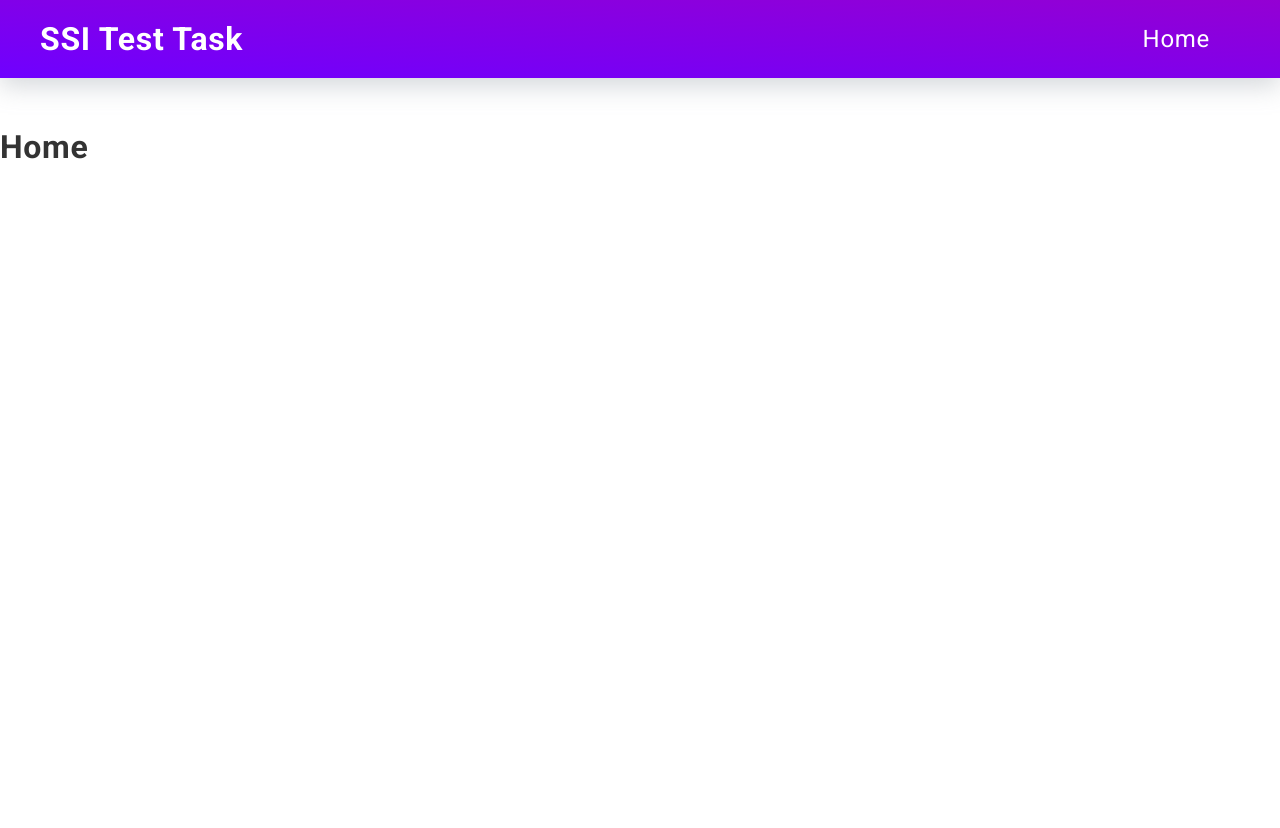
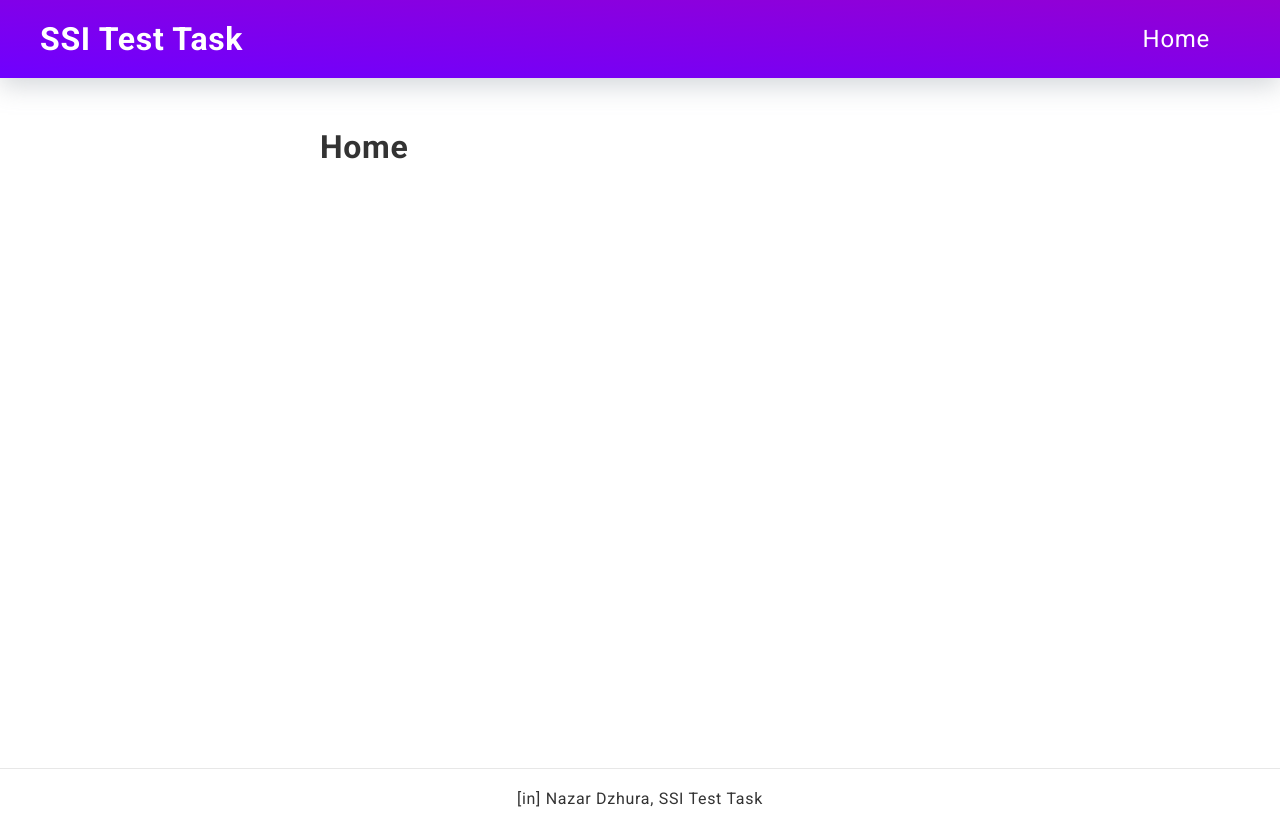
Before and after one commit to nazar-dzhura/ssi-test-task, a React (Create React App) app: page / in a window 1280 px wide. Before the commit the page ends 800 px from the top, so only its background shows below. Built offline with nearby package versions, Linux system fonts and the light colour scheme.

Commit message:
add: container for layout content

```diff
--- a/src/components/layout/Layout.js
+++ b/src/components/layout/Layout.js
@@ -1,9 +1,10 @@
-import React, {useEffect} from 'react'
+import React from 'react'
 
 import './layout.css'
 
 import {Outlet} from 'react-router-dom'
 import Header from "../header/Header";
+import Footer from "../footer/Footer";
 
 
 const Layout = () => {
@@ -11,8 +12,10 @@ const Layout = () => {
         return (
             <div className="layout">
                 <Header/>
-                <Outlet/>
-                {/*<Footer/>*/}
+                <div className="layout__content">
+                    <Outlet/>
+                </div>
+                <Footer/>
             </div>
         )
 }
--- a/src/components/layout/layout.css
+++ b/src/components/layout/layout.css
@@ -1,3 +1,9 @@
 .layout {
     color: var(--txt-color)
 }
+
+.layout__content {
+    margin: 0 auto;
+    width: 50%;
+    min-height: 80vh;
+}
```
